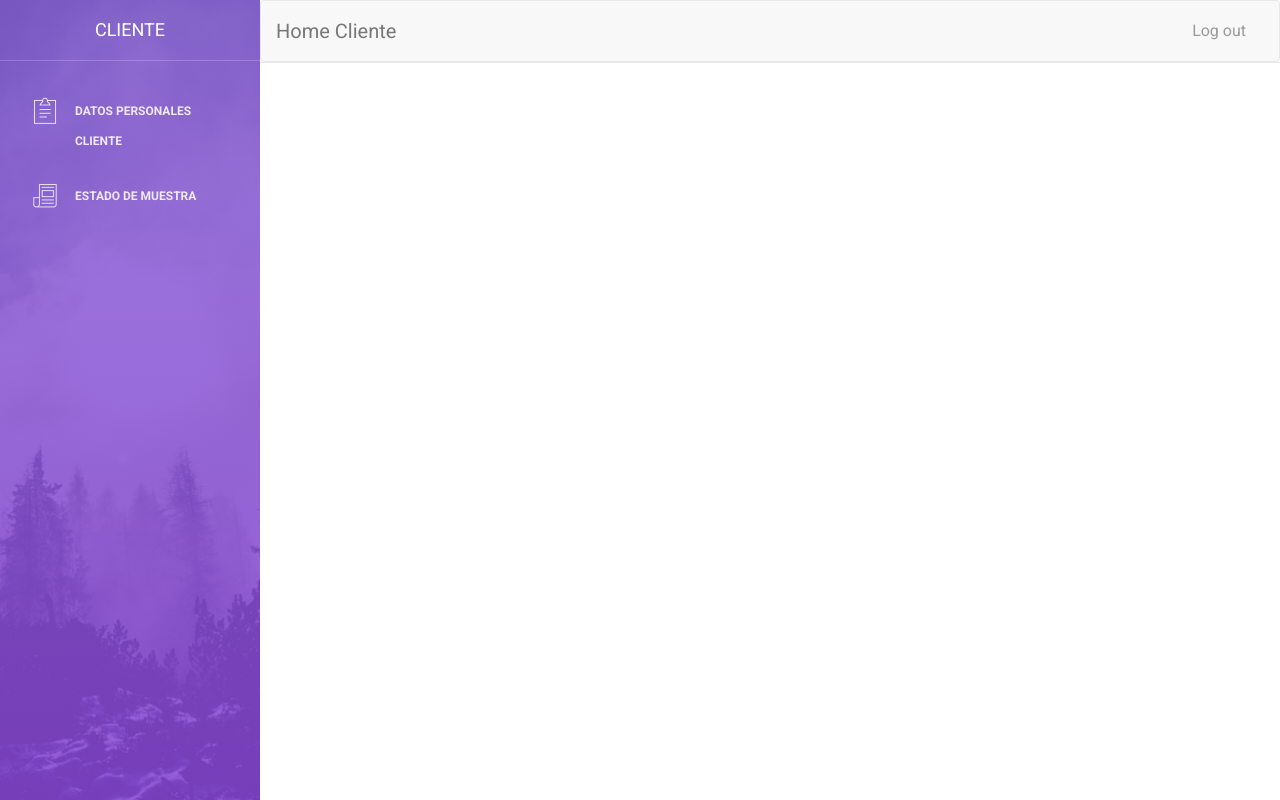
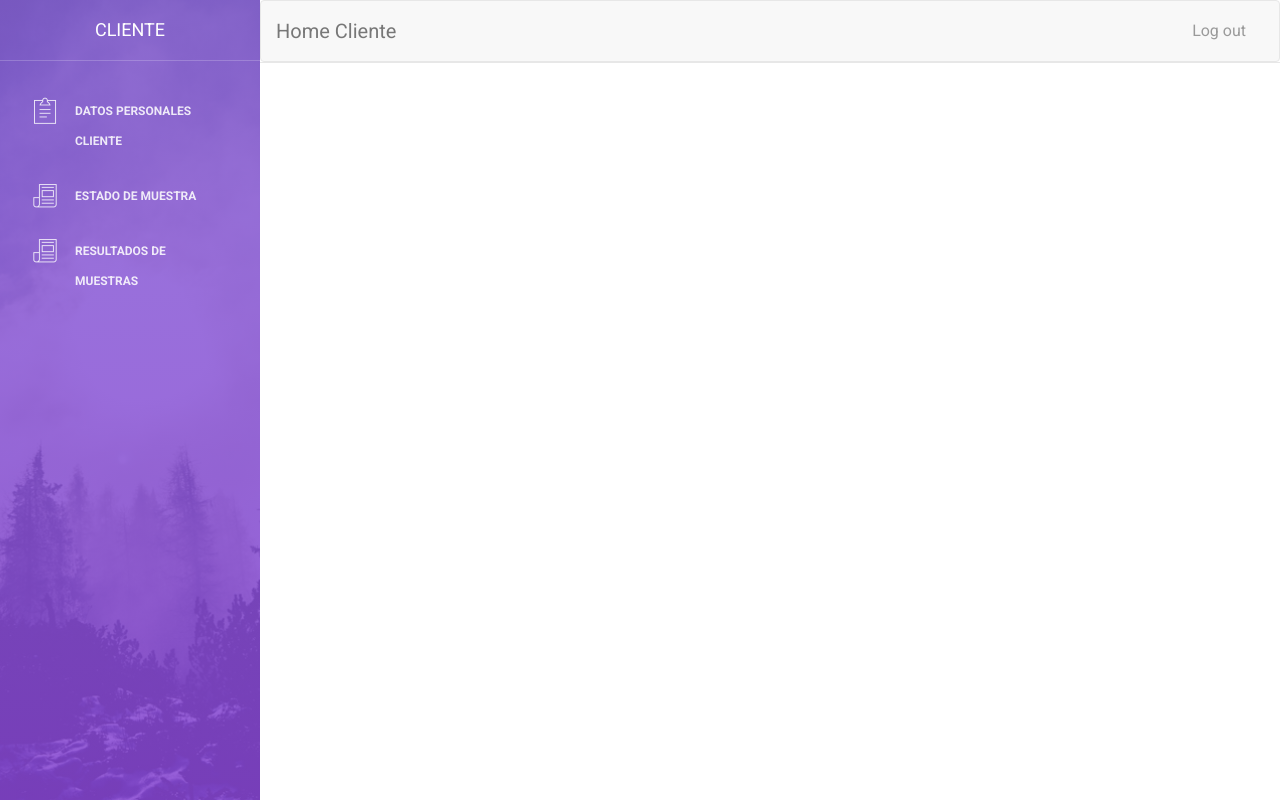
Before and after one commit to BenHaa/ExamenDai, a PHP site: page /HomeCliente.php in a window 1280 px wide. Run offline with PHP 8.4, Linux system fonts and the light colour scheme; some libraries are stand-ins or nearby versions.

Commit message:
[update]:[Se agregan los href]

```diff
--- a/pages/EstadoMuestraCliente.php
+++ b/pages/EstadoMuestraCliente.php
@@ -77,6 +77,12 @@ $listaMuestras = MuestraDaoImpl::listarMuestrasPorCodigoCliente(3);
                             <a href="EstadoMuestraCliente.php">
                                 <i class="pe-7s-news-paper"></i>
                                 <p>Estado de Muestra</p>
+                            </a>
+                        </li>
+                        <li class="">
+                            <a href="GraficosReportes.php">
+                                <i class="pe-7s-news-paper"></i>
+                                <p>Resultados de Muestras</p>
                             </a>
                         </li>
 
--- a/pages/HomeCliente.php
+++ b/pages/HomeCliente.php
@@ -83,9 +83,12 @@ session_start();
                                 <p>Estado de Muestra</p>
                             </a>
                         </li>
-
-
-
+                        <li class="">
+                            <a href="GraficosReportes.php">
+                                <i class="pe-7s-news-paper"></i>
+                                <p>Resultados de Muestras</p>
+                            </a>
+                        </li>
                     </ul>
                 </div>
             </div>
```
